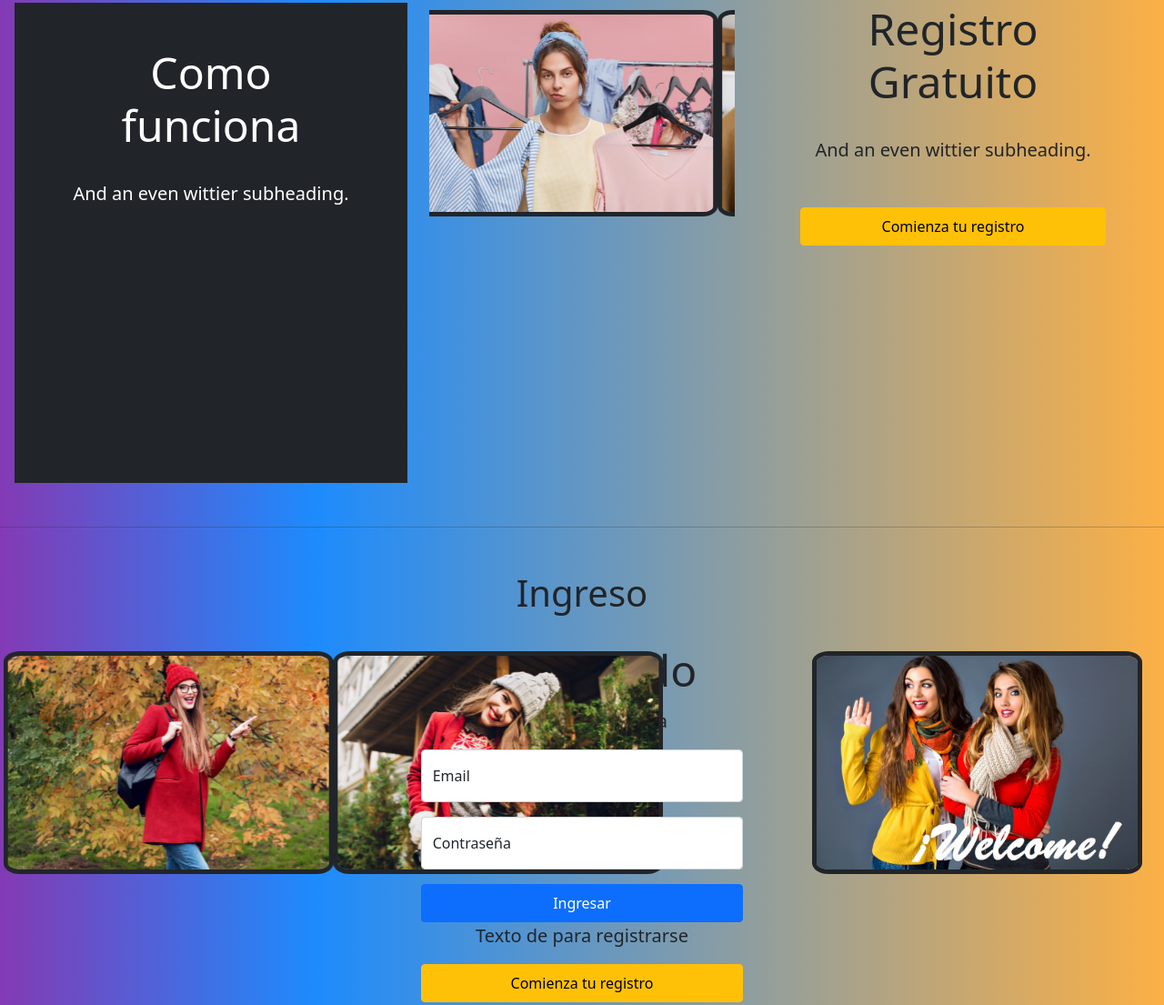
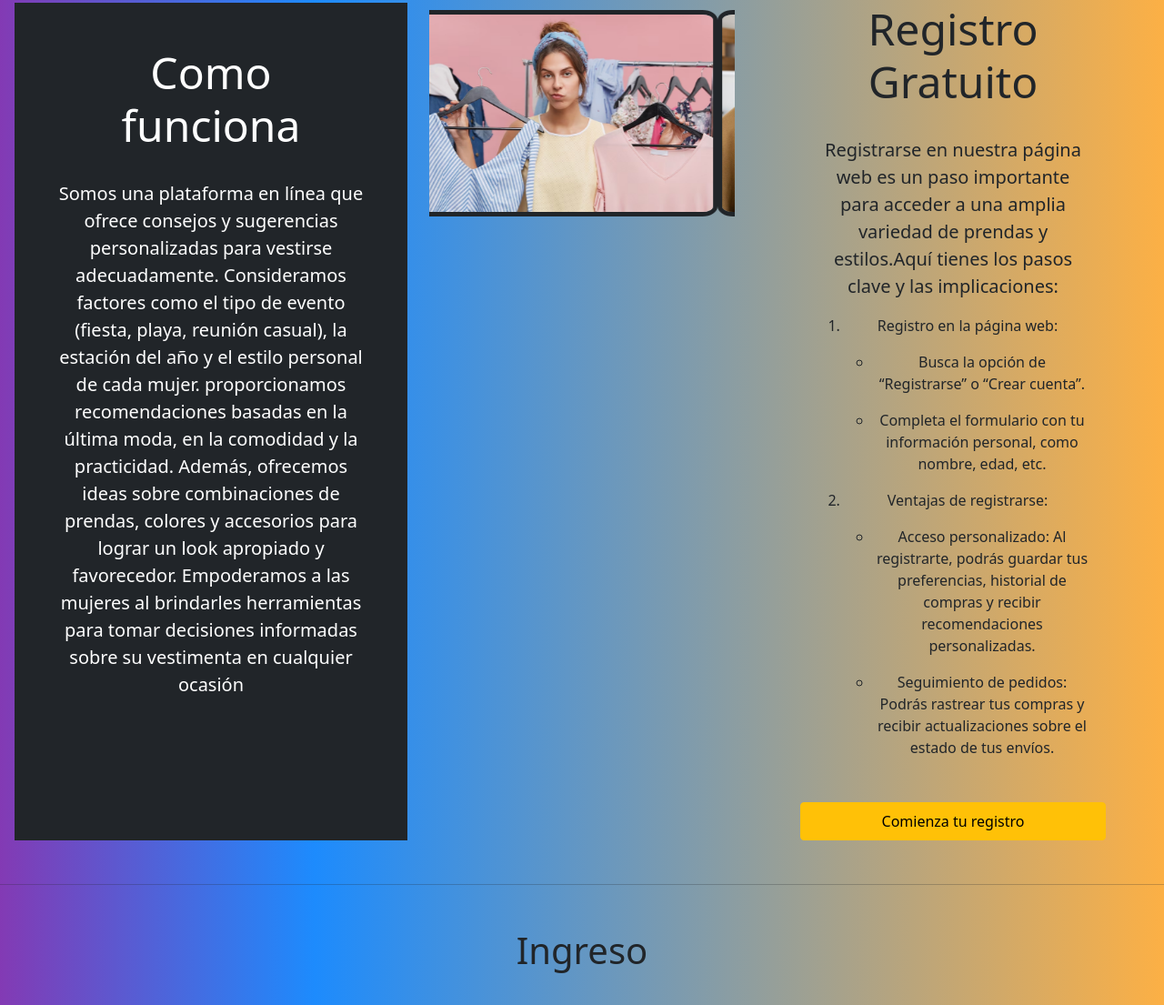
Before and after one commit to Matafur/AlwaysChic, a plain HTML site: page index.html in a window 1280 px wide. Shown: the part 758-1863 px from the top of the page at 91% size. Drawn offline with nearby package versions, Linux system fonts and the light colour scheme.

Commit message:
Version con comentarios.

```diff
--- a/index.html
+++ b/index.html
@@ -85,7 +85,12 @@
           <div class="tarjeta-oscura">
             <h2 class="display-5">Como funciona</h2>
             <div class="my-3 py-3">
-              <p class="lead">And an even wittier subheading.</p>
+              <p class="lead">Somos una plataforma en línea que ofrece consejos y sugerencias personalizadas para
+                vestirse adecuadamente. Consideramos factores como el tipo de evento (fiesta, playa, reunión casual), la
+                estación del año y el estilo personal de cada mujer. proporcionamos recomendaciones basadas en la última
+                moda, en la comodidad y la practicidad. Además, ofrecemos ideas sobre combinaciones de prendas, colores
+                y accesorios para lograr un look apropiado y favorecedor. Empoderamos a las mujeres al brindarles
+                herramientas para tomar decisiones informadas sobre su vestimenta en cualquier ocasión</p>
             </div>
           </div>
           <!--Segunda tarjeta "Carrusel"-->
@@ -119,7 +124,34 @@
           <div class="tarjeta-blanca">
             <h2 class="display-5">Registro Gratuito</h2>
             <div class="my-3 p-3">
-              <p class="lead">And an even wittier subheading.</p>
+              <p class="lead">Registrarse en nuestra página web es un paso importante para acceder a una amplia variedad de prendas y
+                estilos.<strong>Aquí tienes los pasos clave</strong> y las implicaciones:</p>
+              <ol>
+                <li>
+                  <p>Registro en la página web:</p>
+                  <ul>
+                    <li>
+                      <p>Busca la opción de “Registrarse” o “Crear cuenta”.</p>
+                    </li>
+                    <li>
+                      <p>Completa el formulario con tu información personal, como nombre, edad, etc.
+                      </p>
+                    </li>
+                  </ul>
+                </li>
+                <li>
+                  <p>Ventajas de registrarse:</p>
+                  <ul>
+                    <li>
+                      <p>
+                        Acceso personalizado: Al registrarte, podrás guardar tus preferencias, historial de compras y
+                        recibir recomendaciones personalizadas.
+                      </p>
+                    </li>
+                    <li>
+                      <p>Seguimiento de pedidos: Podrás rastrear tus compras y recibir actualizaciones sobre el estado
+                        de tus
+                        envíos.</p>
             </div>
             <button class="btn btn-warning w-100 py-2" onclick="registro()">Comienza tu registro</button>
           </div>
@@ -163,7 +195,7 @@
           <div class="tarjeta-blanca">
             <h2 class="display-5">Bienvenido</h2>
             <div class="my-1 p-1">
-              <p class="lead">Texto de bienvenida</p>
+              <p class="lead">Bienvenidas a nuestra plataforma, que hará más simple tu manera de vestir acorde con cada ocasión</p>
               <form id="loginForm">
                 <div class="form-floating my-3">
                   <input type="email" class="form-control" id="correo" name="correo" placeholder="name@example.com" required>
@@ -175,7 +207,7 @@
                 </div>
                 <button class="btn btn-primary w-100 py-2" type="submit">Ingresar</button>
               </form>
-              <p class="lead">Texto de para registrarse</p>
+              <p class="lead">Si aún no te has registrado sigue los siguientes pasos</p>
               <button class="btn btn-warning w-100 py-2" type="submit">Comienza tu registro</button>
             </div>
           </div>
@@ -192,7 +224,7 @@
     <hr class="featurette-divider" id="comentarios">
     <!--Tercera seccion de la pagina comentarios-->
     <div class="py-3" >
-      <h1 class="text-center py-3" >Coentarios</h1>
+      <h1 class="text-center py-3" >Comentarios</h1>
       <div>
         <div class="d-md-flex flex-md-equal w-100 my-md-3 ps-md-3">
           <!--septima tarjeta Carrusel-->
```
